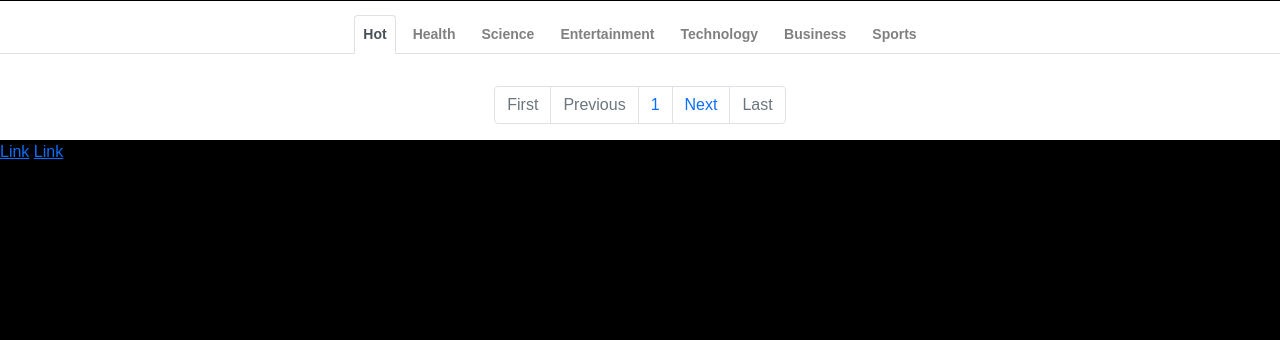
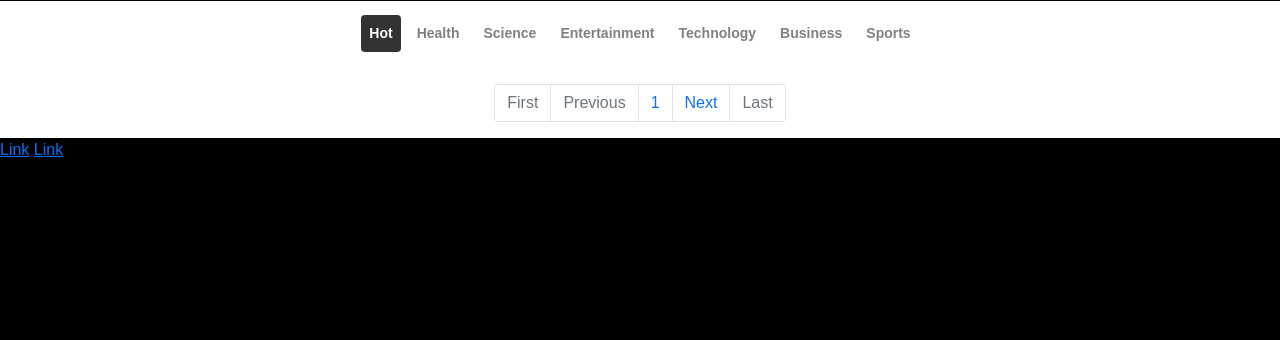
Before and after one commit to lieuk1/News-Web-App, a Flask app: page / in a window 1280 px wide. Shown: the part 799-1139 px from the top of the page. After the commit the page ends 956 px from the top, so only its background shows below. Run offline with Flask 2, Linux system fonts and the light colour scheme; data that the repository does not hold is empty.

Commit message:
Change nav tab style

```diff
--- a/static/css/home.css
+++ b/static/css/home.css
@@ -89,18 +89,18 @@ html, body {
   margin: 0 4px;
 }
 .nav-item button {
-  border: 1px solid grey;
-  border-radius: 0.1em;
   padding: 8px;
-  background: transparent;
   font-size: 14px;
   font-weight: bold;
   color: grey;
   transition: 0.2s;
 }
+.nav-pills .nav-link.active {
+  color: white;
+  background-color: #333;
+}
 .nav-item button:hover {
-  /* box-shadow: 0 1px 4px 2px rgba(64,64,64,.08); */
-  color: #222;
+  color: #333;
 }
 
 .articles-container {
--- a/templates/home.html
+++ b/templates/home.html
@@ -25,7 +25,7 @@
         </div>
     </div>
     <div id="categ-btns-container" class="categ-btns-container">
-        <ul class="nav nav-tabs justify-content-center" id="myTab" role="tablist">
+        <ul class="nav nav-pills justify-content-center" id="myTab" role="tablist">
             <li class="nav-item" role="presentation">
                 <button class="nav-link active" id="general-tab" data-bs-toggle="tab" data-bs-target="#general" type="button" role="tab" aria-controls="general" aria-selected="true">Hot</button>
             </li>
```
